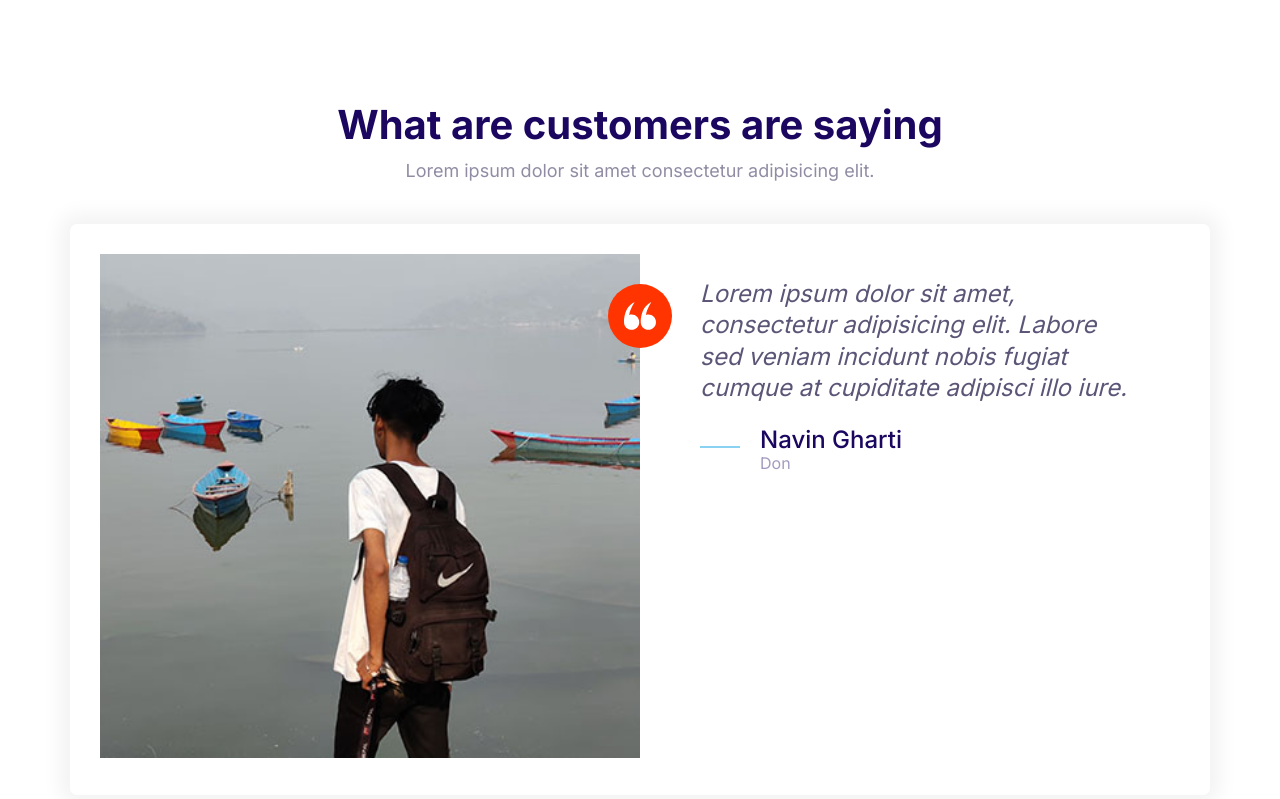
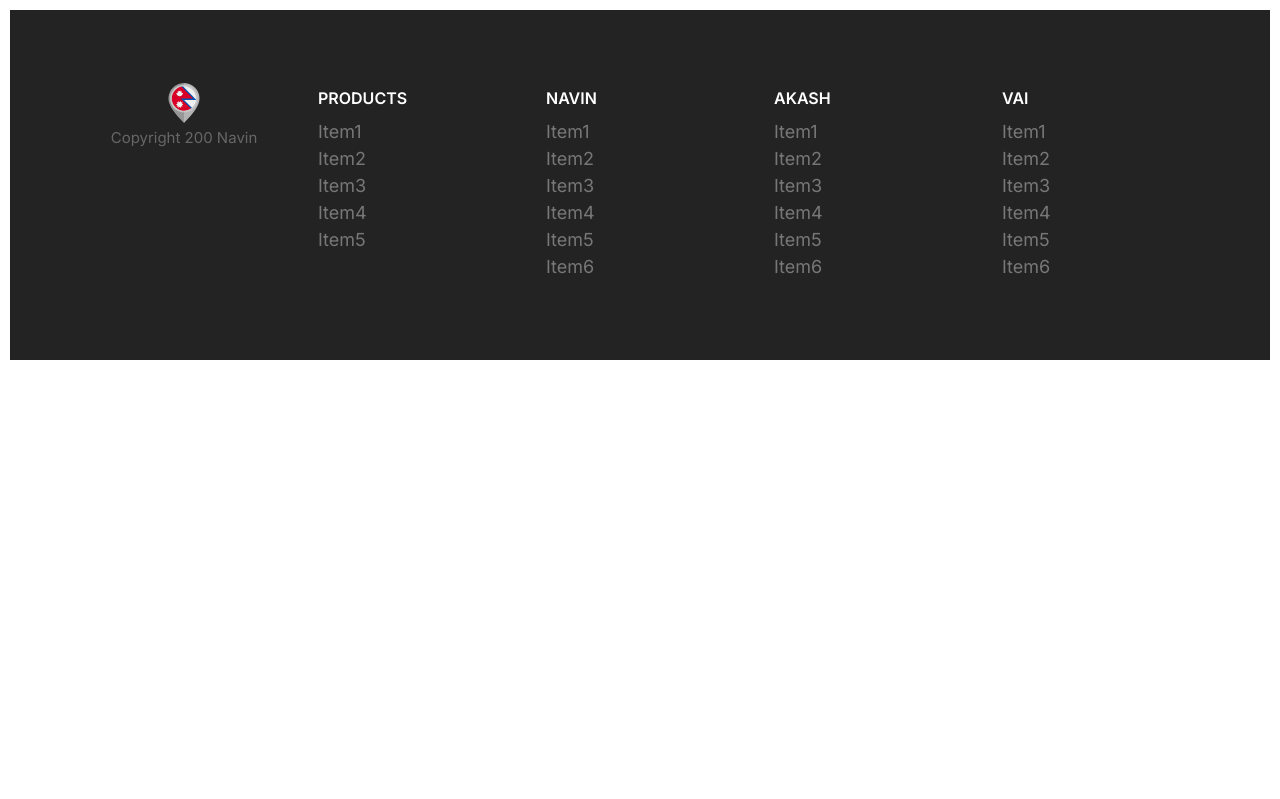
Before and after one commit to navin432/Npl, a plain HTML site: page index.html in a window 1280 px wide. Drawn offline with Linux system fonts and the light colour scheme.

Commit message:
Building Footer.

```diff
--- a/css/styles.css
+++ b/css/styles.css
@@ -619,9 +619,11 @@ a{
     color: #7b858b;
 }
 
+
 .block--dark h1,
 .block--dark h2,
-.block--dark h3{
+.block--dark h3
+{
     color: #fff;
 }
 
@@ -810,3 +812,79 @@ a{
         max-width: 700px;
     }
 }
+
+/* Footer */
+.footer{
+    background: #232323;
+}
+
+.footer__section{
+    border-bottom: 1px solid #393939;
+    padding: 2rem;
+}
+
+.footer__heading{
+    text-transform: uppercase;
+    font-weight:600;
+}
+
+.footer__brand{
+    margin-top: 5rem;
+    text-align: center;
+}
+
+.footer__brand img{
+    width: 100%;
+
+}
+
+.footer__copyright{
+    font-size: 2.1rem;
+    color: #fff;
+    opacity: 0.3;
+}
+
+.footer a{
+    color: #777;
+    transition: color 0.3s;
+}
+
+.footer a:hover{
+    color: #fff;
+}
+
+.footer .list{
+    margin: 0;
+}
+
+@media screen and (min-width:768px) {
+    .footer__sections{
+        grid-template-columns: repeat(auto-fit, minmax(10rem, 1fr));
+    }
+
+    .footer .collapsible__chevron{
+        display: none;
+    }
+
+    .footer .collapsible__content{
+        max-height: 100%;
+        opacity: 1;
+    }
+
+    .footer__brand{
+        order: -1;
+        margin-top: 1rem;
+    }
+
+    .footer__copyright{
+        font-size: 1.5rem;
+    }
+
+    .footer__section{
+        border: 0;
+    }
+
+    .footer__heading{
+        font-size: 1.6rem;
+    }
+}
--- a/index.html
+++ b/index.html
@@ -14,52 +14,93 @@
     <link rel="stylesheet" href="css/styles.css" />
   </head>
   <body>
-    <section class="block">
-        <header class="block__header">
-          <h2>What are customers are saying</h2>
-          <p>
-            Lorem ipsum dolor sit amet consectetur adipisicing elit.
-          </p>
-        </header>
-        <div class="container">
-          <div class="card testimonial">
-            <div class="grid grid--1x2">
-              <div class="testimonial__image">
-                <img
-                  class="testimonial__image"
-                  src="images/teatimonial.jpg"
-                  alt="A Dangerous Man in Scooter"
-                />
-                <span class="icon-container icon-container--accent">
-                  <svg class="icon icon--white icon--small">
-                    <use xlink:href="images/sprite.svg#quotes"></use>
-                  </svg>
-                </span>
-              </div>
-              <blockquote class="quote">
-                <p class="quote__text">
-                  Lorem ipsum dolor sit amet, consectetur adipisicing elit. Labore
-                  sed veniam incidunt nobis fugiat cumque at cupiditate adipisci
-                  illo iure.
-                </p>
-                <footer>
-                  <div class="media">
-                    <div class="media__image">
-                      <svg class="icon icon--primary quote__line">
-                        <use xlink:href="images/sprite.svg#line"></use>
-                      </svg>
-                    </div>
-                    <div class="media__body">
-                      <h3 class="media__title quote__author">Navin Gharti</h3>
-                      <p class="quote__organization">Don</p>
-                    </div>
-                  </div>
-                </footer>
-              </blockquote>
-            </div>
+    <footer class="block block--dark footer">
+      <div class="container grid footer__sections">
+        <section class="collapsible collapsible--expanded footer__section">
+          <header class="collapsible__header">
+            <h2 class="collapsible__heading footer__heading">Products</h2>
+            <object
+              class="icon icon--white collapsible__chevron"
+              type="image/svg+xml"
+              data="images/chevron.svg"
+            ></object>
+          </header>
+          <div class="collapsible__content">
+            <ul class="list">
+              <li><a href="">Item1</a></li>
+              <li><a href="">Item2</a></li>
+              <li><a href="">Item3</a></li>
+              <li><a href="">Item4</a></li>
+              <li><a href="">Item5</a></li>
+            </ul>
           </div>
-        </div>
-      </section>
+        </section>
+        <section class="collapsible footer__section">
+          <header class="collapsible__header">
+            <h2 class="collapsible__heading footer__heading">Navin</h2>
+            <object
+              class="icon icon--white collapsible__chevron"
+              type="image/svg+xml"
+              data="images/chevron.svg"
+            ></object>
+          </header>
+          <div class="collapsible__content">
+            <ul class="list">
+              <li><a href="">Item1</a></li>
+              <li><a href="">Item2</a></li>
+              <li><a href="">Item3</a></li>
+              <li><a href="">Item4</a></li>
+              <li><a href="">Item5</a></li>
+              <li><a href="">Item6</a></li>
+            </ul>
+          </div>
+        </section>
+        <section class="collapsible footer__section">
+          <header class="collapsible__header">
+            <h2 class="collapsible__heading footer__heading">Akash</h2>
+            <object
+              class="icon icon--white collapsible__chevron"
+              type="image/svg+xml"
+              data="images/chevron.svg"
+            ></object>
+          </header>
+          <div class="collapsible__content">
+            <ul class="list">
+                <li><a href="">Item1</a></li>
+                <li><a href="">Item2</a></li>
+                <li><a href="">Item3</a></li>
+                <li><a href="">Item4</a></li>
+                <li><a href="">Item5</a></li>
+                <li><a href="">Item6</a></li>
+            </ul>
+          </div>
+        </section>
+        <section class="collapsible footer__section">
+          <header class="collapsible__header">
+            <h2 class="collapsible__heading footer__heading">Vai</h2>
+            <object
+              class="icon icon--white collapsible__chevron"
+              type="image/svg+xml"
+              data="images/chevron.svg"
+            ></object>
+          </header>
+          <div class="collapsible__content">
+            <ul class="list">
+                <li><a href="">Item1</a></li>
+                <li><a href="">Item2</a></li>
+                <li><a href="">Item3</a></li>
+                <li><a href="">Item4</a></li>
+                <li><a href="">Item5</a></li>
+                <li><a href="">Item6</a></li>
+            </ul>
+          </div>
+        </section>
+        <section class="footer__brand">
+            <img class="logo-img" src="images/logo.svg" alt="">
+            <p class="footer__copyright">Copyright 200 Navin</p>
+        </section>
+      </div>
+    </footer>
     <script src="js/main.js"></script>
   </body>
 </html>
```
Also changed, not shown: components/footer.html (added, +87 -0 lines).
